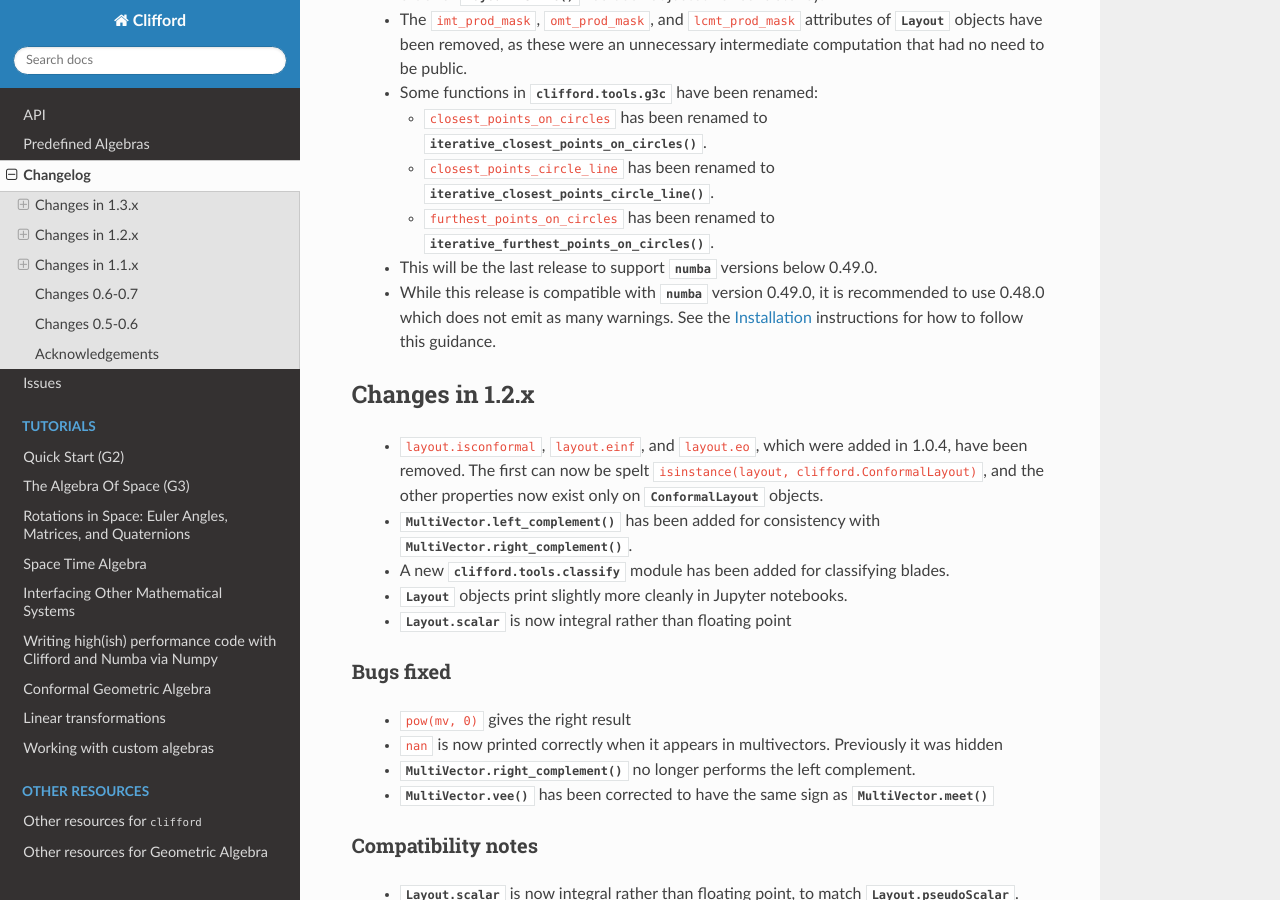
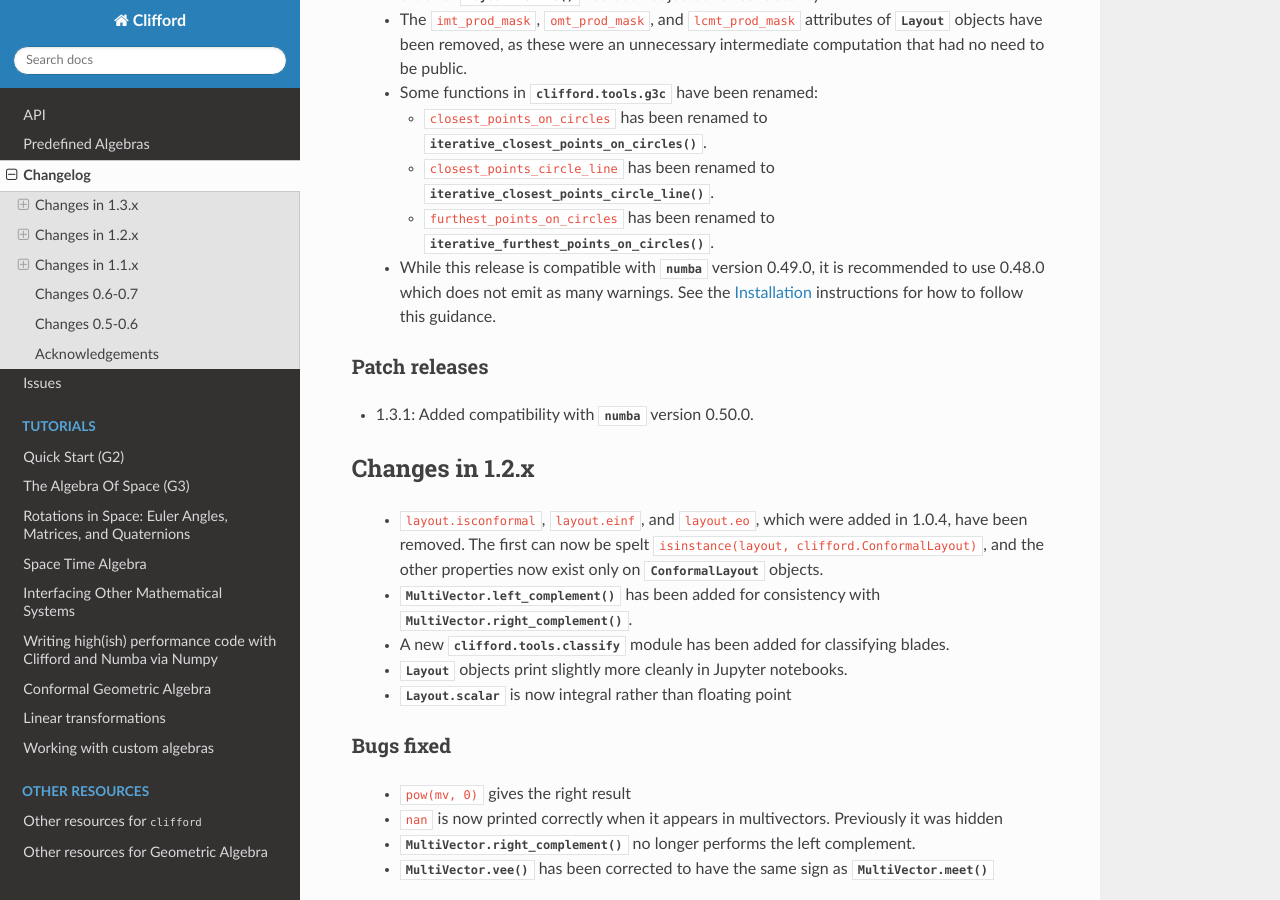
Before and after one commit to pygae/clifford, a Sphinx documentation site: the page built from docs/changelog.rst, in a window 1280 px wide and 900 px high, scrolled down 1440 px. Built offline with Sphinx 7.4.7 and the Read the Docs theme 2.0.0, drawn with Linux system fonts in a browser that asks for light colours; pages that are not in the unit, such as notebooks, are missing from menus; the version number could not be read and is left out.

Commit message:
Remove pinned doc requirements and add 1.3.1 release notes

```diff
--- a/docs/changelog.rst
+++ b/docs/changelog.rst
@@ -84,11 +84,13 @@ Compatibility notes
      :func:`~clifford.tools.g3c.iterative_closest_points_circle_line`.
    * ``furthest_points_on_circles`` has been renamed to
      :func:`~clifford.tools.g3c.iterative_furthest_points_on_circles`.
- * This will be the last release to support :mod:`numba` versions below 0.49.0.
  * While this release is compatible with :mod:`numba` version 0.49.0, it is
    recommended to use 0.48.0 which does not emit as many warnings. See the
    :doc:`installation` instructions for how to follow this guidance.
 
+Patch releases
+--------------
+* 1.3.1: Added compatibility with :mod:`numba` version 0.50.0.
 
 Changes in 1.2.x
 ++++++++++++++++
--- a/docs/requirements.txt
+++ b/docs/requirements.txt
@@ -7,10 +7,4 @@ ipywidgets
 sphinx>=2.4
 sphinx_rtd_theme
 
-# while we support 0.49, it emits tonnes of warnings so we pin this back
-numba ~= 0.48.0
-
-# needed due to pypa/pip#988, sparse 0.10.0 requires numba 0.49.0
-sparse ~= 0.9.0
-
 -r ../requirements.txt
```
